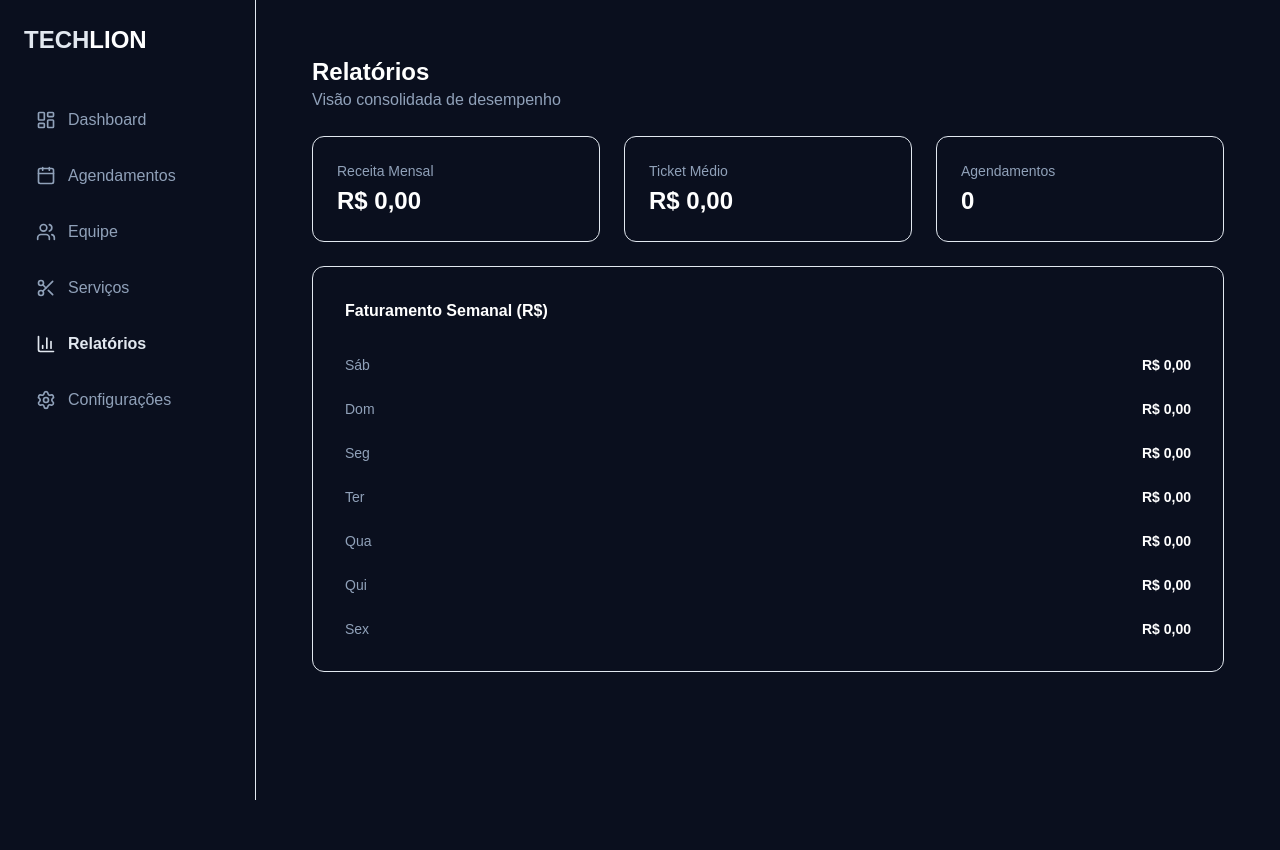
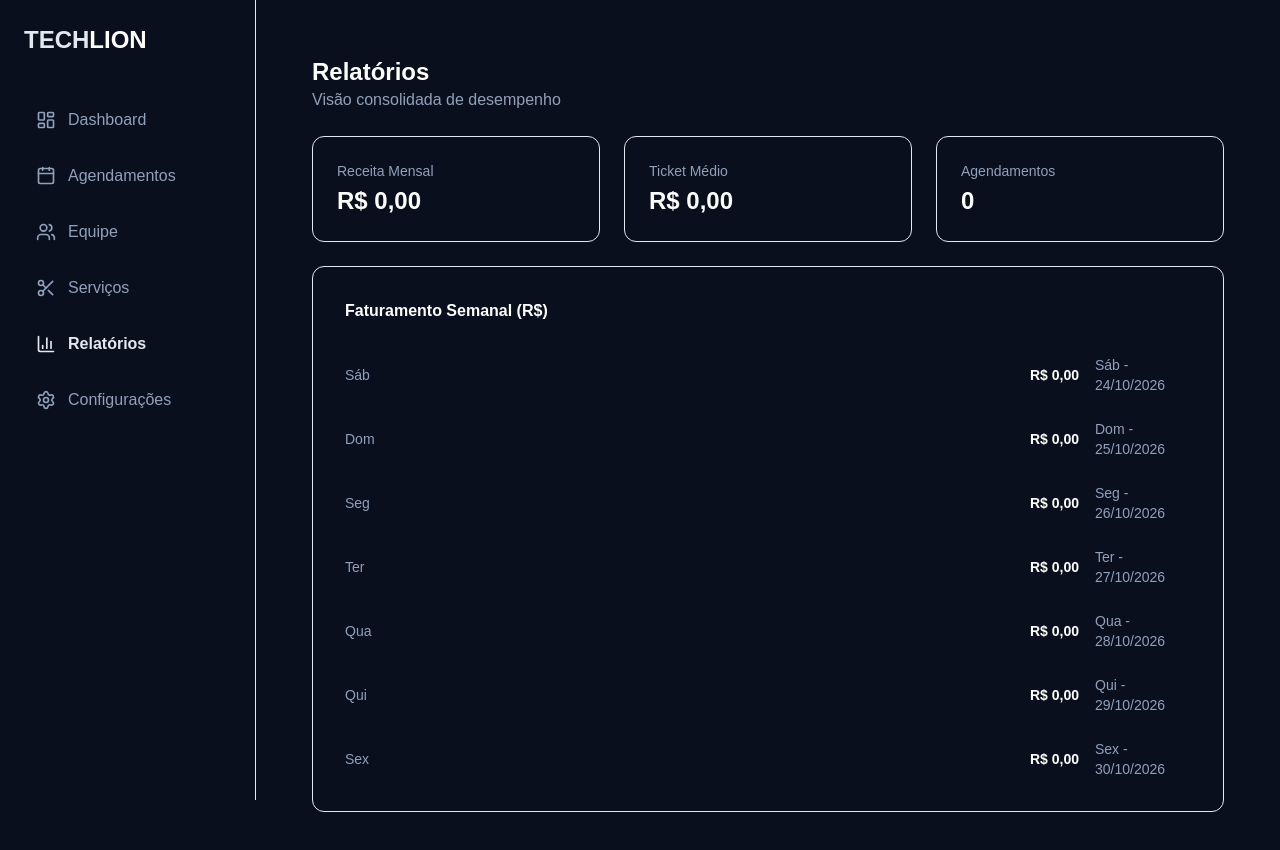
Before and after one commit to goes-94/Projeto-Delta, a Next.js app: page /relatorios in a window 1280 px wide. Shown: the top 850 px of the page. Before the commit the page ends 800 px from the top, so only its background shows below. Built offline with nearby package versions, Linux system fonts and the light colour scheme; no server answers; the database is empty.

Commit message:
Data relatórios

```diff
--- a/app/relatorios/page.tsx
+++ b/app/relatorios/page.tsx
@@ -6,6 +6,7 @@ import { db } from "../../firebaseConfig";
 
 interface FaturamentoDia {
   dia: string;
+  data: string;
   valor: number;
   percent: number;
 }
@@ -88,9 +89,10 @@ export default function RelatoriosPage() {
 
           valoresSemana.push({
             dia: diasSemana[diaAtual.getDay()],
+            data: diaAtual.toLocaleDateString("pt-BR"),
             valor: somaDia,
             percent: 0,
-          });
+            });
         }
 
         const maxValor = Math.max(...valoresSemana.map(v => v.valor)) || 1;
@@ -150,6 +152,9 @@ export default function RelatoriosPage() {
                 />
               </div>
               <span className="w-20 text-right text-white font-bold text-sm">{formatarValor(item.valor)}</span>
+              <span className="w-24 text-sm text-slate-400 font-medium">
+  {item.dia} - {item.data}
+</span>
             </div>
           ))}
         </div>
```
